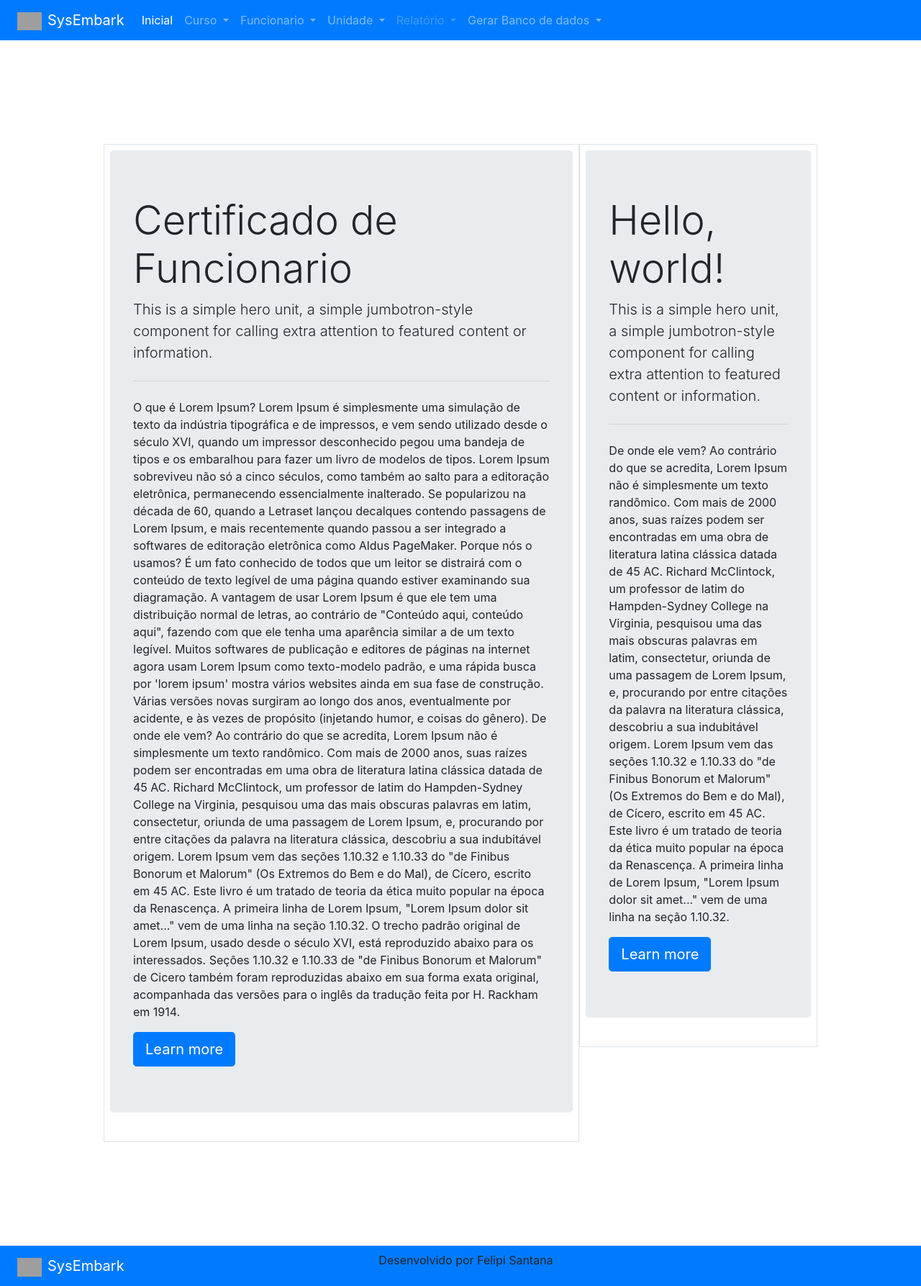
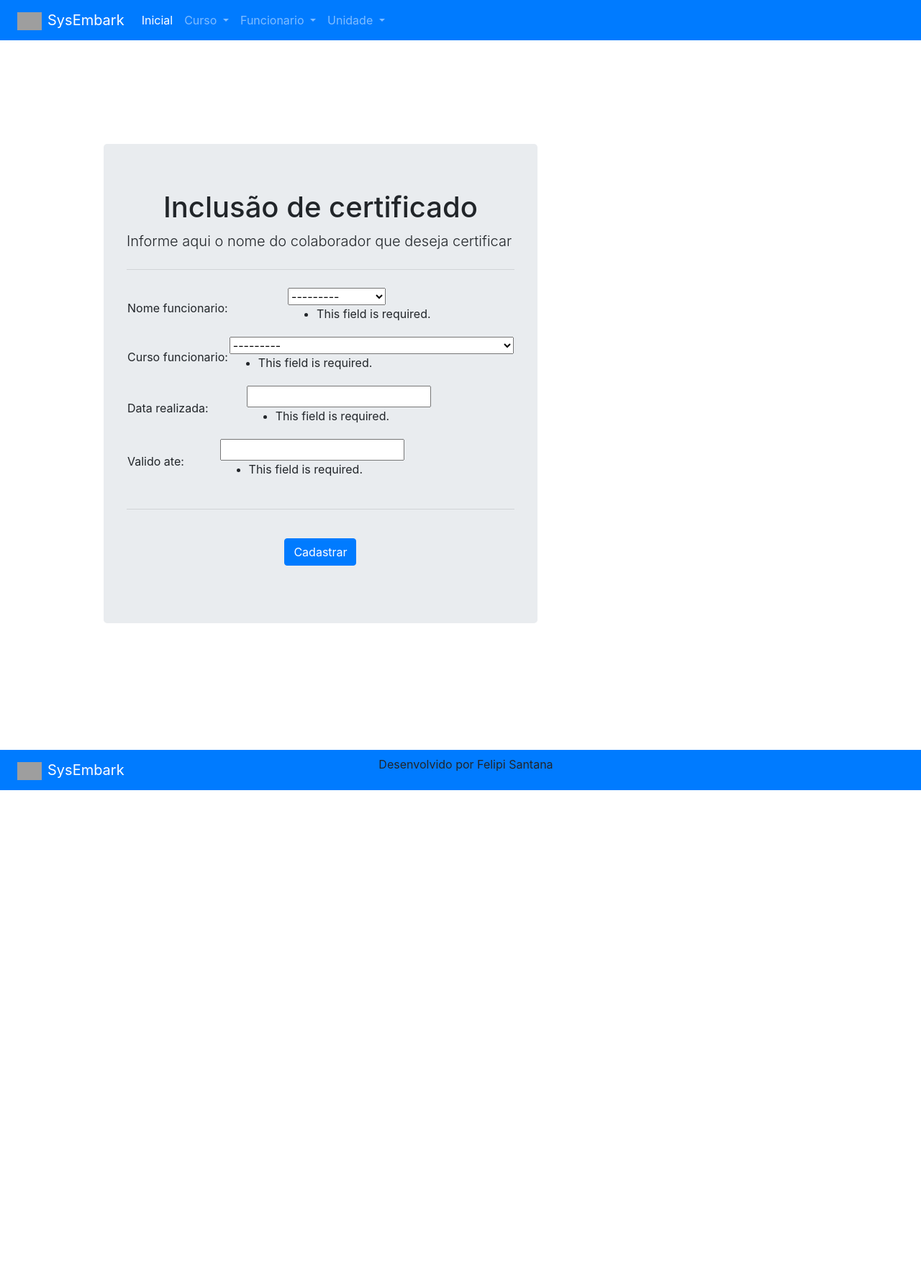
Before and after one commit to devfelipisan/appWeb, a Django app: page /funcionario/certificado/ in a window 1280 px wide. Shown: the whole page at 72% size. After the commit the page ends 1098 px from the top, so only its background shows below. Run offline with Django 3.2, Linux system fonts and the light colour scheme; data comes from the database, SQL or seed files in the repository; both versions use the stored data as it was after the commit; some libraries are stand-ins or nearby versions; grey boxes are pictures that could not be loaded.

Commit message:
ajustado padrão de layout | ADD Pagina de programação de frente e configurado

```diff
--- a/cadastro_funcionario/forms.py
+++ b/cadastro_funcionario/forms.py
@@ -13,3 +13,14 @@ class forms_funcionario(forms.ModelForm):
             'sispat_funcionario',
             'disponibilidade_funcionario',
         ]
+
+class forms_certificado_funcionario(forms.ModelForm):
+
+    class Meta:
+        model = certificadoFuncionario
+        fields = [
+            'nome_funcionario',
+            'curso_funcionario',
+            'data_realizada',
+            'valido_ate',
+        ]
--- a/cadastro_funcionario/models.py
+++ b/cadastro_funcionario/models.py
@@ -27,8 +27,8 @@ class cadastroFuncionario(models.Model):
 class certificadoFuncionario(models.Model):
     nome_funcionario = models.ForeignKey(cadastroFuncionario, on_delete=models.CASCADE)
     curso_funcionario = models.ForeignKey(cadastroCurso, on_delete=models.CASCADE)
-    data_realizada = models.DateTimeField()
-    valido_ate = models.DateTimeField()
+    data_realizada = models.DateField()
+    valido_ate = models.DateField()
 
     def __str__(self):
-        return f"{self.nome_funcionario} -> {self.curso_funcionario}"
+        return f"{self.curso_funcionario} \n válido até {self.valido_ate}"
--- a/cadastro_funcionario/templates/cadastrofuncionario/certificado_funcionario.html
+++ b/cadastro_funcionario/templates/cadastrofuncionario/certificado_funcionario.html
@@ -2,74 +2,48 @@
 
 {% block content %}
 <div class='container-fluig m-5 p-5' style="min-width: 700px; max-width: max-content;">
-    <div class="container-fluig row mx-auto p-5">
-        <div class="col-sm-6 col-lg-8 border p-2" style="height:max-content;">
-          <div class="jumbotron">
-            <h1 class="display-4">Certificado de Funcionario</h1>
-            <p class="lead">This is a simple hero unit, a simple jumbotron-style component for calling extra attention to
-              featured content or information.</p>
-            <hr class="my-4">
-            <p>O que é Lorem Ipsum?
-              Lorem Ipsum é simplesmente uma simulação de texto da indústria tipográfica e de impressos, e vem sendo
-              utilizado
-              desde o século XVI, quando um impressor desconhecido pegou uma bandeja de tipos e os embaralhou para fazer um
-              livro de modelos de tipos. Lorem Ipsum sobreviveu não só a cinco séculos, como também ao salto para a
-              editoração
-              eletrônica, permanecendo essencialmente inalterado. Se popularizou na década de 60, quando a Letraset lançou
-              decalques contendo passagens de Lorem Ipsum, e mais recentemente quando passou a ser integrado a softwares de
-              editoração eletrônica como Aldus PageMaker.
-
-              Porque nós o usamos?
-              É um fato conhecido de todos que um leitor se distrairá com o conteúdo de texto legível de uma página quando
-              estiver examinando sua diagramação. A vantagem de usar Lorem Ipsum é que ele tem uma distribuição normal de
-              letras, ao contrário de "Conteúdo aqui, conteúdo aqui", fazendo com que ele tenha uma aparência similar a de
-              um
-              texto legível. Muitos softwares de publicação e editores de páginas na internet agora usam Lorem Ipsum como
-              texto-modelo padrão, e uma rápida busca por 'lorem ipsum' mostra vários websites ainda em sua fase de
-              construção. Várias versões novas surgiram ao longo dos anos, eventualmente por acidente, e às vezes de
-              propósito
-              (injetando humor, e coisas do gênero).
-
-
-              De onde ele vem?
-              Ao contrário do que se acredita, Lorem Ipsum não é simplesmente um texto randômico. Com mais de 2000 anos,
-              suas
-              raízes podem ser encontradas em uma obra de literatura latina clássica datada de 45 AC. Richard McClintock, um
-              professor de latim do Hampden-Sydney College na Virginia, pesquisou uma das mais obscuras palavras em latim,
-              consectetur, oriunda de uma passagem de Lorem Ipsum, e, procurando por entre citações da palavra na literatura
-              clássica, descobriu a sua indubitável origem. Lorem Ipsum vem das seções 1.10.32 e 1.10.33 do "de Finibus
-              Bonorum et Malorum" (Os Extremos do Bem e do Mal), de Cícero, escrito em 45 AC. Este livro é um tratado de
-              teoria da ética muito popular na época da Renascença. A primeira linha de Lorem Ipsum, "Lorem Ipsum dolor sit
-              amet..." vem de uma linha na seção 1.10.32.
-
-              O trecho padrão original de Lorem Ipsum, usado desde o século XVI, está reproduzido abaixo para os
-              interessados.
-              Seções 1.10.32 e 1.10.33 de "de Finibus Bonorum et Malorum" de Cicero também foram reproduzidas abaixo em sua
-              forma exata original, acompanhada das versões para o inglês da tradução feita por H. Rackham em 1914.</p>
-            <a class="btn btn-primary btn-lg" href="#" role="button">Learn more</a>
-          </div>
+  <div class="container-fluig mx-auto p-5">
+    <div class="jumbotron">
+      <div class="container-fluid mx-auto px-auto">
+        {% if mensagem %}
+        <h1 class="text-danger">{{ mensagem }}</h1>
+        {% endif %}
+        <h1 class="display-5 text-justify text-center">Inclusão de certificado</h1>
+      </div>
+      <p class="lead">Informe aqui o nome do colaborador que deseja certificar</p>
+      <hr class="my-4">
+      <form id="form_Cadastro" class="needs-validation" novalidate action="{% url 'certificado_funcionario' %}"
+        method="POST">
+        {% csrf_token %}
+        {% for field in forms_certificado %}
+        <table class="container-fluid">
+          <tr>
+            <td>
+              {{ field.label_tag }}
+            </td>
+            <td>
+              {{ field }}
+              {{ field.errors }}
+            </td>
+          </tr>
+          <tr>
+            <td>
+            </td>
+            <td>
+              {% if field.help_text %}
+              <small class="form-text text-muted mr-1">{{ field.help_text|safe }}</small>
+              {% endif %}
+            </td>
+          </tr>
+        </table>
+        {% endfor %}
+        <hr class="my-4">
+        <div class="py-3 mx-auto" style="width: 100px;">
+          <button type="submit" class="btn btn-primary" onclick="resetar_campos()"
+            style="width: 100px;">Cadastrar</button>
         </div>
-        <div class="col-6 col-lg-4 border p-2 overflow-auto"" style="height:max-content;">
-          <div class="jumbotron">
-            <h1 class="display-4">Hello, world!</h1>
-            <p class="lead">This is a simple hero unit, a simple jumbotron-style component for calling extra attention to
-              featured content or information.</p>
-            <hr class="my-4">
-            <p>
-              De onde ele vem?
-              Ao contrário do que se acredita, Lorem Ipsum não é simplesmente um texto randômico. Com mais de 2000 anos,
-              suas
-              raízes podem ser encontradas em uma obra de literatura latina clássica datada de 45 AC. Richard McClintock, um
-              professor de latim do Hampden-Sydney College na Virginia, pesquisou uma das mais obscuras palavras em latim,
-              consectetur, oriunda de uma passagem de Lorem Ipsum, e, procurando por entre citações da palavra na literatura
-              clássica, descobriu a sua indubitável origem. Lorem Ipsum vem das seções 1.10.32 e 1.10.33 do "de Finibus
-              Bonorum et Malorum" (Os Extremos do Bem e do Mal), de Cícero, escrito em 45 AC. Este livro é um tratado de
-              teoria da ética muito popular na época da Renascença. A primeira linha de Lorem Ipsum, "Lorem Ipsum dolor sit
-              amet..." vem de uma linha na seção 1.10.32.
-            </p>
-            <a class="btn btn-primary btn-lg" href="#" role="button">Learn more</a>
-          </div>
-        </div>
-      </div>
+      </form>
+    </div>
+  </div>
 </div>
 {% endblock %}
--- a/cadastro_funcionario/views.py
+++ b/cadastro_funcionario/views.py
@@ -1,7 +1,7 @@
 from django.http import HttpResponseRedirect, HttpResponse
 from django.shortcuts import render
-from .forms import forms_funcionario
-from .models import cadastroFuncionario
+from .forms import forms_funcionario, forms_certificado_funcionario
+from .models import cadastroFuncionario, certificadoFuncionario
 
 mensagemcadastroexistente = "<div style='margin: auto; width: 50%; padding: 10px;'><p><h1 style='color:#B00020;'>Já existe um cadastro com esses dados</h1></p><br><input type='button' value='Voltar a página de cadastro' onclick='history.go(-1)'></div>"
 
@@ -163,10 +163,9 @@ def visualizar_funcionario(request, id):
     )
 
     context={
-        'form_cadastro_funcionario': form_cadastro_funcionario,
-        "information":cadastroFuncionario.objects.get(
-            matricula_funcionario=id
-        )
+        "form_cadastro_funcionario": form_cadastro_funcionario,
+        "information":cadastroFuncionario.objects.get(matricula_funcionario=id),
+        "lista_cursos_ativos":certificadoFuncionario.objects.filter(nome_funcionario = id).all()
     }
     return render(
         request,
@@ -175,7 +174,65 @@ def visualizar_funcionario(request, id):
     )
 
 def certificado_funcionario(request):
+
+    forms_certificado = forms_certificado_funcionario(request.POST)
+
+    if request.method == "POST":
+        print('formulário requisitado como POST')
+
+        if forms_certificado.is_valid():
+            print('Formulário validado')
+            nome_funcionario = forms_certificado.cleaned_data[
+                'nome_funcionario'
+            ]
+            curso_funcionario = forms_certificado.cleaned_data[
+                'curso_funcionario'
+            ]
+            data_realizada = forms_certificado.cleaned_data[
+                'data_realizada'
+            ]
+            valido_ate = forms_certificado.cleaned_data[
+                'valido_ate'
+            ]
+
+            try:
+                new_certified = certificadoFuncionario(
+                    nome_funcionario = nome_funcionario,
+                    curso_funcionario = curso_funcionario,
+                    data_realizada = data_realizada,
+                    valido_ate = valido_ate
+                )
+                new_certified.save()
+
+                return HttpResponseRedirect(
+                    '/funcionario/certificado'
+                )
+
+            except Exception as error:
+                print(error)
+                return HttpResponseRedirect(
+                    '/funcionario/certificado'
+                )
+
+        else:
+            print(
+                'Formulário não validado'
+            )
+
+            return HttpResponseRedirect(
+                '/funcionario/certificado'
+            )
+
+        return HttpResponseRedirect(
+            '/funcionario/certificado'
+        )
+
+    context = {
+        'forms_certificado': forms_certificado,
+    }
+
     return render(
         request,
-        "cadastrofuncionario/certificado_funcionario.html"
+        "cadastrofuncionario/certificado_funcionario.html",
+        context
     )
--- a/cadastro_unidade/templates/cadastrounidade/cadastro_unidades.html
+++ b/cadastro_unidade/templates/cadastrounidade/cadastro_unidades.html
@@ -9,7 +9,7 @@
           {% if mensagem %}
           <h1 class="text-danger">{{ mensagem }}</h1>
           {% endif %}
-          <h1 class="display-5">Cadastro de novas unidades</h1>
+          <h1 class="display-5 text-justify text-center">Cadastro de novas unidades</h1>
         </div>
         <p class="lead">Formulário para cadastro de novas unidades e programação de frente de serviço</p>
         <hr class="my-4">
@@ -47,6 +47,7 @@
       </div>
     </div>
     <div class="col-6 col-lg-4 border p-2 overflow-auto" style="height:max-content;">
+      <div style="min-height: min-content; max-height: 650px;">
         <div class="jumbotron">
           <h3 class="display-5">Unidades cadastradas</h3>
           <hr class="my-4">
@@ -60,4 +61,5 @@
       </div>
     </div>
   </div>
+</div>
 {% endblock %}
--- a/cadastro_unidade/templates/cadastrounidade/info_unidade.html
+++ b/cadastro_unidade/templates/cadastrounidade/info_unidade.html
@@ -5,7 +5,7 @@
     <div class="container-fluid row mx-auto p-5" style="width: max-content;">
         <div class="jumbotron" style="min-width: max-content;">
             <div class="container-fluid mx-auto px-auto" style="width:max-content;">
-                <h1 class="display-5">{{ information.nome_unidade }}</h1>
+                <h1 class="display-5 text-justify text-center">{{ information.nome_unidade }}</h1>
             </div>
             <hr class="my-4">
             <div class="m-auto p-auto">
--- a/cadastro_unidade/templates/cadastrounidade/infor_frente_programada.html
+++ b/cadastro_unidade/templates/cadastrounidade/infor_frente_programada.html
@@ -5,7 +5,7 @@
     <div class="container-fluid row mx-auto p-5" style="width: max-content;">
         <div class="jumbotron" style="min-width: max-content;">
             <div class="container-fluid mx-auto px-auto" style="width:max-content;">
-                <h1 class="display-5">{{ information.nome_unidade }}</h1>
+                <h1 class="display-5 text-justify text-center">{{ information.nome_unidade }}</h1>
             </div>
             <hr class="my-4">
             <div class="m-auto p-auto">
--- a/index/templates/index/index.html
+++ b/index/templates/index/index.html
@@ -53,7 +53,7 @@
                     <a class="dropdown-item" href="{% url 'programar_frente' %}">Programar Frente</a>
                 </div>
 
-            <li class="nav-item dropdown">
+            <!--<li class="nav-item dropdown">
                 <a class="nav-link dropdown-toggle disabled" href="#" id="navbarDropdownMenuLink" role="button"
                     data-toggle="dropdown" aria-haspopup="true" aria-expanded="false">
                     Relatório
@@ -73,7 +73,7 @@
                     <a class="dropdown-item" href="{% url 'gerar_banco' %}">Funcionario</a>
                     <a class="dropdown-item disabled" href="#">Unidades</a>
                 </div>
-            </li>
+            <li>-->
         </ul>
     </div>
 </nav>
```
Also changed, not shown: cadastro_curso/templates/cadastrocurso/cadastro_curso.html (+12 -6 lines), cadastro_funcionario/templates/cadastrofuncionario/cadastro_funcionario.html (+14 -4 lines), cadastro_funcionario/templates/cadastrofuncionario/info_funcionario.html (+15 -0 lines), cadastro_unidade/templates/cadastrounidade/frente_unidade_programada.html (+16 -8 lines), cadastro_unidade/views.py (+6 -1 lines), cadastro_funcionario/migrations/0003_auto_20200127_2253.py (added), cadastro_unidade/migrations/0003_auto_20200127_2253.py (added), db.sqlite3. Lines whose indentation alone changed are shown as unchanged.
